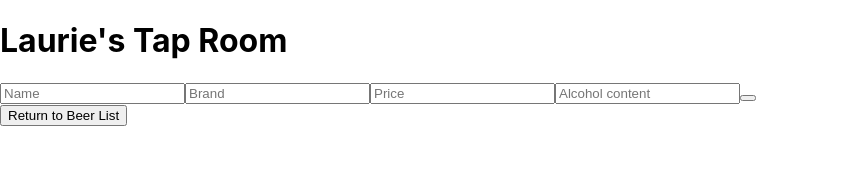
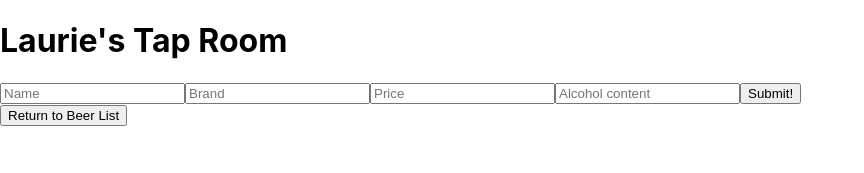
Before and after one commit to lauriewaller/tap-room, a React (Create React App) app: page / in a window 1280 px wide. Both pictures are taken after a click on the button "Enter New Beer". Shown: the top 173 px of the page, without its empty margins (0-864 px from the left). Built offline with nearby package versions, Linux system fonts and the light colour scheme.

Commit message:
build newBeerForm functionality

```diff
--- a/src/components/NewBeerForm.js
+++ b/src/components/NewBeerForm.js
@@ -4,9 +4,24 @@ import PropTypes from 'prop-types';
 import ReusableForm from './ReusableForm';
 
 function NewBeerForm(props) {
-  return(
-    <ReusableForm />
-  )
+  return (
+    <>
+      <ReusableForm
+        formSubmissionHandler={handleNewBeerSubmission}
+        buttonText="Submit!" />
+    </>
+  );
+
+  function handleNewBeerSubmission(event) {
+    event.preventDefault();
+    props.onNewBeerCreation({ name: event.target.name.value, brand: event.target.brand.value, price: event.target.price.value, alcoholContent: event.target.alcoholContent.value, id: v4() })
+    console.log(event.target.name.value);
+    console.log(event.target.alcoholContent.value);
+  }
 }
 
+NewBeerForm.propTypes = {
+  onNewBeerCreation: PropTypes.func
+};
+
 export default NewBeerForm;
--- a/src/components/ReusableForm.js
+++ b/src/components/ReusableForm.js
@@ -19,7 +19,7 @@ function ReusableForm(props) {
       placeholder='Price' />
       <input
       type='text'
-      name='alcohol-content'
+      name='alcoholContent'
       placeholder='Alcohol content'/>
       <button type='submit'>{props.buttonText}</button>
     </form>
--- a/src/components/TapRoom.js
+++ b/src/components/TapRoom.js
@@ -17,12 +17,20 @@ class TapRoom extends React.Component {
     }));
   }
 
+  handleAddingNewBeerToList = (newBeer) => {
+    const newBeerList = this.state.masterBeerList.concat(newBeer);
+    this.setState({
+      masterBeerList: newBeerList,
+      formVisibleOnPage: false
+    });
+  }
+
   render() {
     let currentlyVisibleState = null;
     let buttonText = null;
 
     if (this.state.formVisibleOnPage) {
-      currentlyVisibleState = <NewBeerForm />;
+      currentlyVisibleState = <NewBeerForm onNewBeerCreation={this.handleAddingNewBeerToList}/>;
       buttonText = "Return to Beer List";
     } else {
       currentlyVisibleState = <BeerList />;
```
